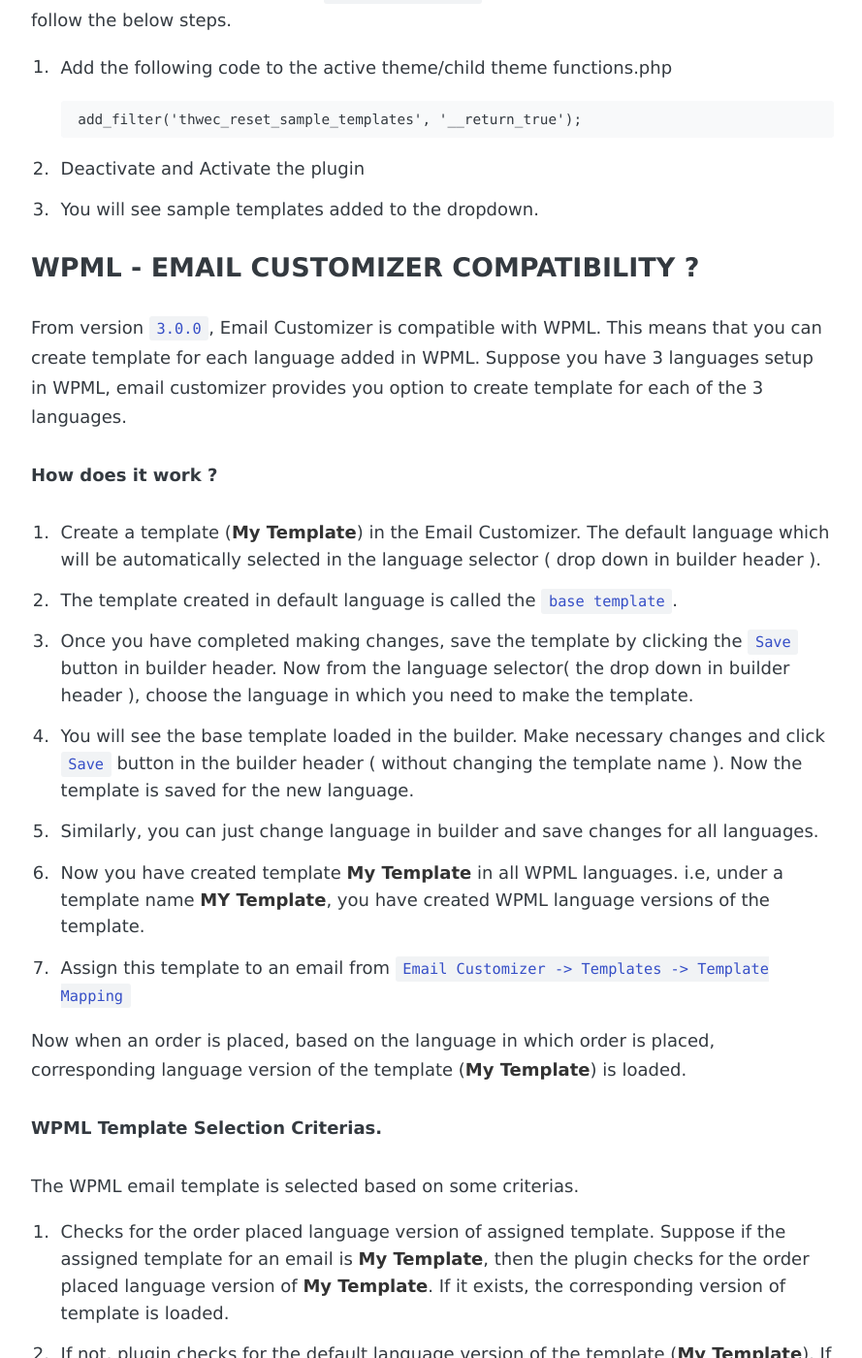
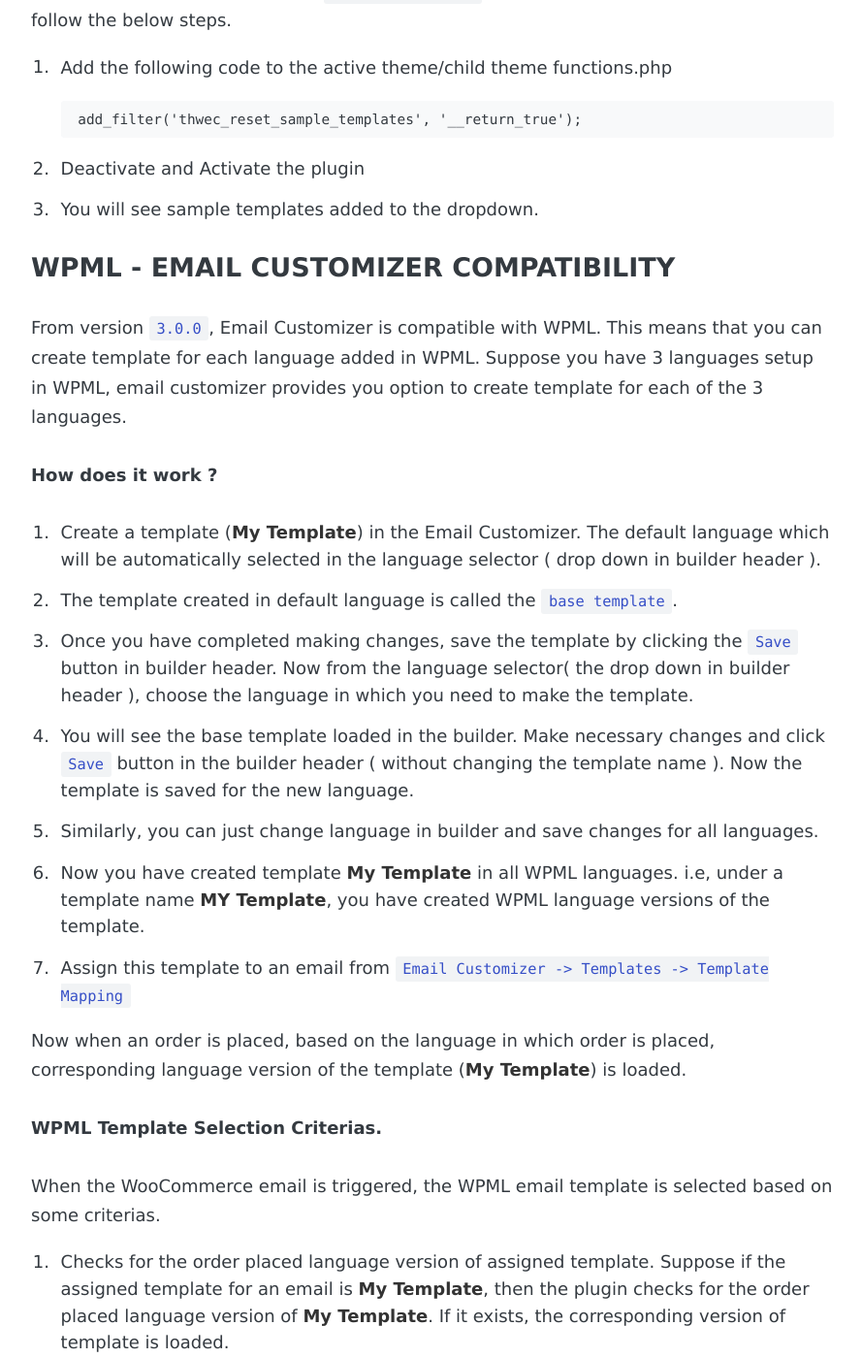
Before and after one commit to Themehigh/themehigh.github.io, a Jekyll site: the page built from _posts/2019-11-01-email-customizer-knowledge-base.markdown, in a window 1280 px wide and 1400 px high, scrolled down 9110 px. Shown: the whole window at 97% size, without its empty margins (194-1083 px from the left). Built offline with Jekyll 4.4.1, drawn with Linux system fonts in a browser that asks for light colours; some web fonts are replaced; comment, search, counter and statistics services are not loaded; some of the changed text lies outside the part shown.

Commit message:
Update 2019-11-01-email-customizer-knowledge-base.markdown

```diff
--- a/_posts/2019-11-01-email-customizer-knowledge-base.markdown
+++ b/_posts/2019-11-01-email-customizer-knowledge-base.markdown
@@ -239,7 +239,7 @@ If your `Sample Templates` group in the `Edit Template` section dropdown is  emp
 2. Deactivate and Activate the plugin
 3. You will see sample templates added to the dropdown.
 
-### WPML - EMAIL CUSTOMIZER COMPATIBILITY ?
+### WPML - EMAIL CUSTOMIZER COMPATIBILITY
 
 From version `3.0.0`, Email Customizer is compatible with WPML. This means that you can create template for each language added in WPML. Suppose you have 3 languages setup in WPML, email customizer provides you option to create template for each of the 3 languages.
 
@@ -257,7 +257,7 @@ Now when an order is placed, based on the language in which order is placed, cor
 
 ##### WPML Template Selection Criterias.
 
-The WPML email template is selected based on some criterias.
+When the WooCommerce email is triggered, the WPML email template is selected based on some criterias.
 1. Checks for the order placed language version of assigned template. Suppose if the assigned template for an email is **My Template**, then the plugin checks for the order placed language version of **My Template**. If it exists, the corresponding version of template is loaded.
 2. If not, plugin checks for the default language version of the template (**My Template**). If the corresponding template is found, then the template is loaded.
 
```
